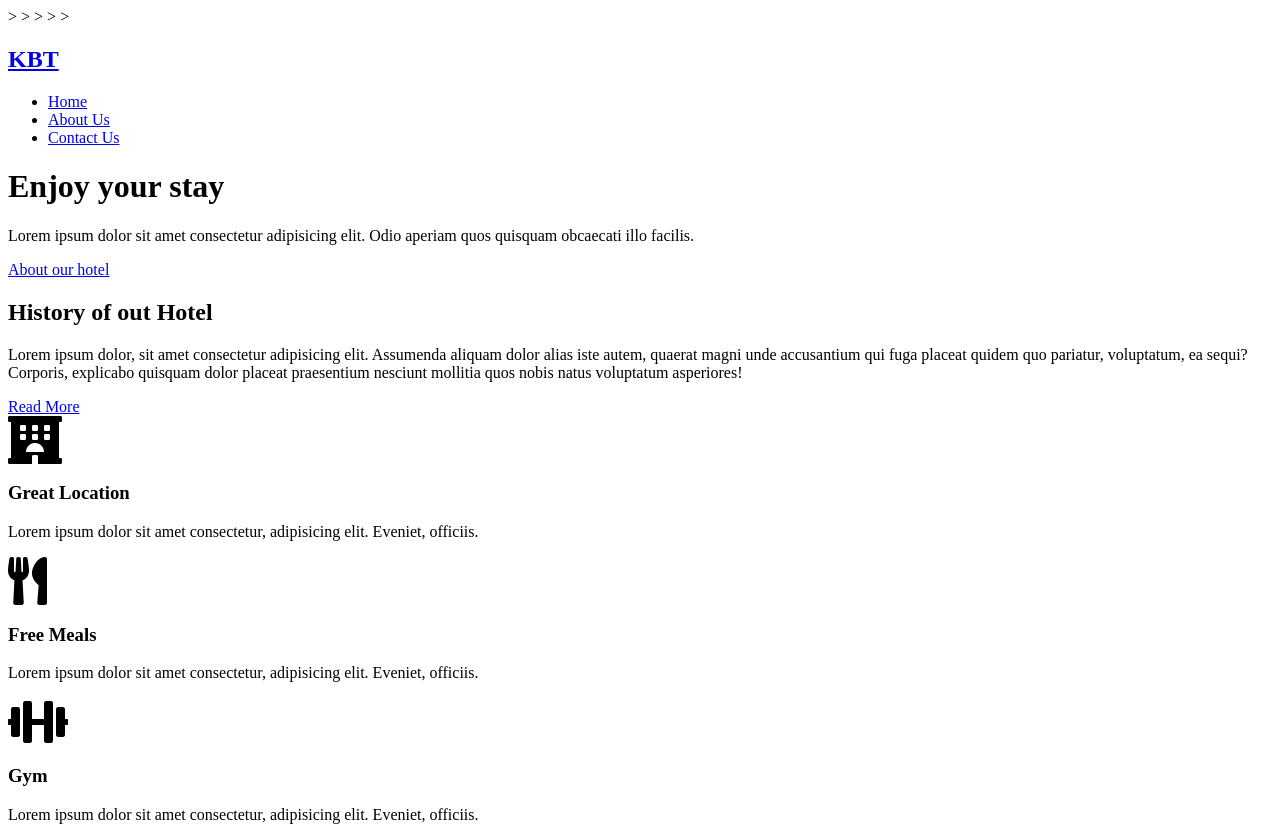
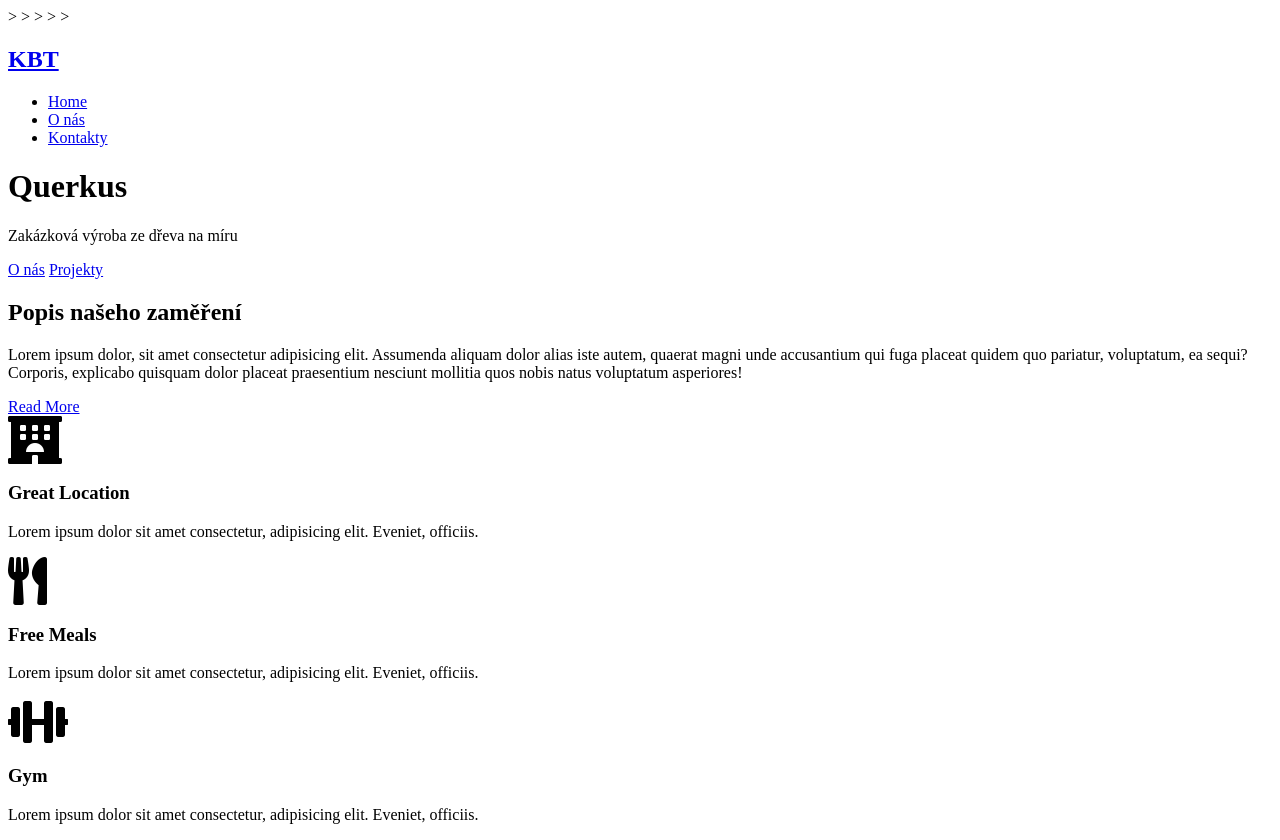
Before and after one commit to Popoz123/d-lna, a plain HTML site: page index.html in a window 1280 px wide. Drawn offline with Linux system fonts and the light colour scheme.

Commit message:
upgrading the index
upgrading the index

```diff
--- a/index.html
+++ b/index.html
@@ -9,7 +9,7 @@
     <meta name="description" content="Quercus: kusová výroba ze dřeva na míru"><!-- describes the content of weppage on the search engine-->>
 
 
-    <!--Loads FontAwesome icons (version 5.6.1) for adding icons to the page. -->>
+    <!--Loads FontAwesome icons (version 5.6.1) for adding icons to the page. Maybe different?  -->>
     <link rel="stylesheet" href="https://use.fontawesome.com/releases/v5.6.1/css/all.css" integrity="sha384-gfdkjb5BdAXd+lj+gudLWI+BXq4IuLW5IT+brZEZsLFm++aCMlF1V92rMkPaX4PP" crossorigin="anonymous">
     <link rel="stylesheet" href="css/style.css">
     <title>Zakázková výroba Quercus</title>
@@ -21,8 +21,8 @@
                 <h1 class="logo"><a href="index.html">KBT</a></h1>
                 <ul>
                     <li><a class="current" href="index.html">Home</a></li>
-                    <li><a href="about.html">About Us</a></li>
-                    <li><a href="contact.html">Contact Us</a></li>
+                    <li><a href="about.html">O nás</a></li>
+                    <li><a href="contact.html">Kontakty</a></li>
                 </ul>
               </div>
             </nav>
@@ -30,9 +30,10 @@
          <div id="showcase">
            <div class="container">
                <div class="showcase-content">
-                   <h1><span class="text-primary">Enjoy</span> your stay</h1>
-                   <p class="lead">Lorem ipsum dolor sit amet consectetur adipisicing elit. Odio aperiam quos quisquam obcaecati illo facilis.</p>
-                   <a class="btn" href="about.html">About our hotel</a>
+                   <h1><span class="text-primary">Querkus</span></h1>
+                   <p class="lead">Zakázková výroba ze dřeva na míru</p>
+                   <a class="btn" href="about.html">O nás</a>
+                   <a class="btn" href="portfolio.html">Projekty</a>
                </div>
            </div>
          </div>
@@ -40,7 +41,7 @@
     <section id="home-info" class="bg-dark">
         <div class="info-img"></div>
         <div class="info-content">
-          <h2><span class="text-primary">History</span> of out Hotel</h2>
+          <h2><span class="text-primary">Popis našeho zaměření</span></h2>
           <p>
               Lorem ipsum dolor, sit amet consectetur adipisicing elit. Assumenda
               aliquam dolor alias iste autem, quaerat magni unde accusantium qui
```
Also changed, not shown: portfolio.html (added).
